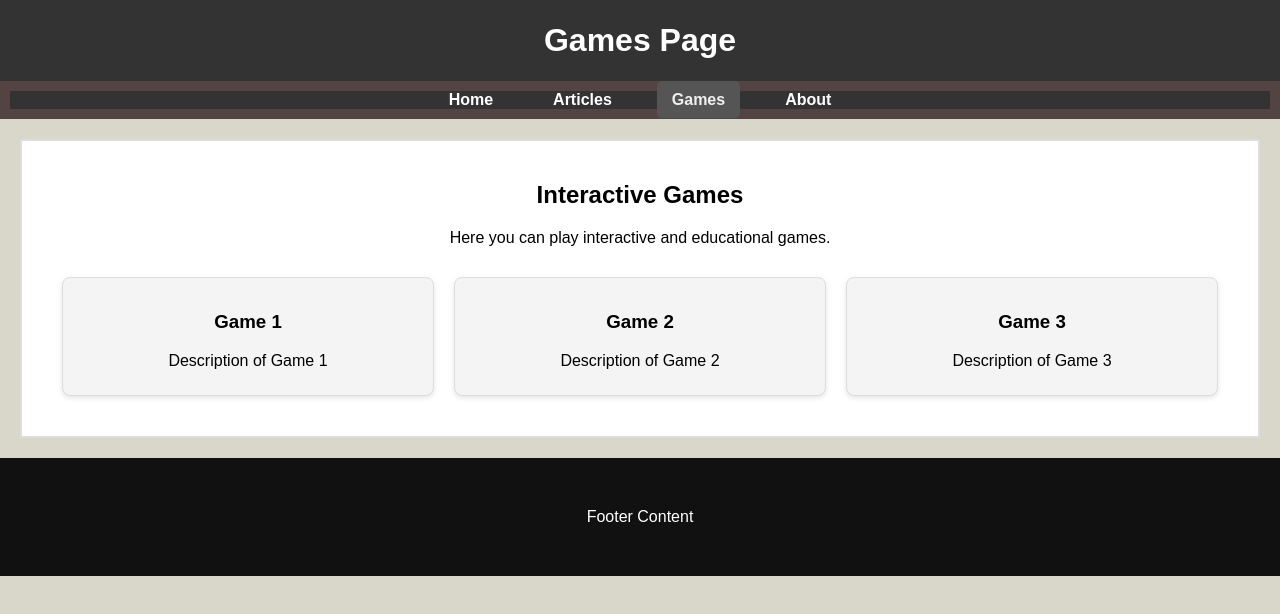
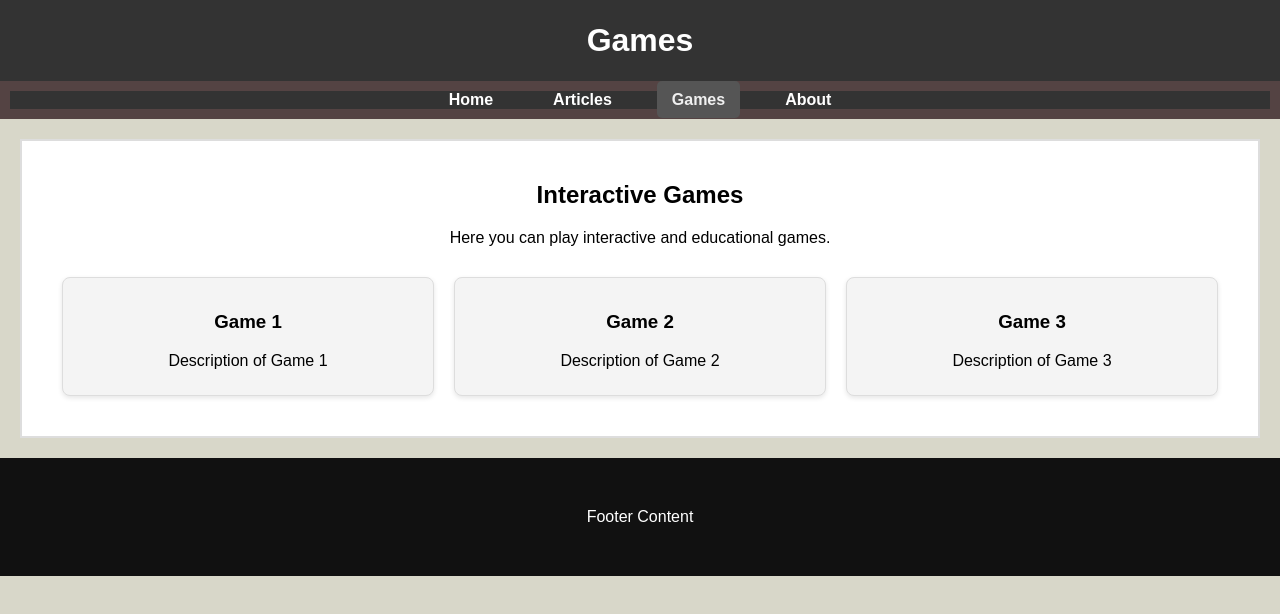
Before and after one commit to aidendorian/coiMadeEasy, a plain HTML site: page games.html in a window 1280 px wide. Drawn offline with Linux system fonts and the light colour scheme.

Commit message:
Update and rename games.htm to games.html

```diff
--- a/games.htm
+++ b/games.html
@@ -9,7 +9,7 @@
 <body>
     <!-- Header Section -->
     <header>
-        <h1>Games Page</h1>
+        <h1>Games</h1>
     </header>
 
     <!-- Navbar Section -->
```
